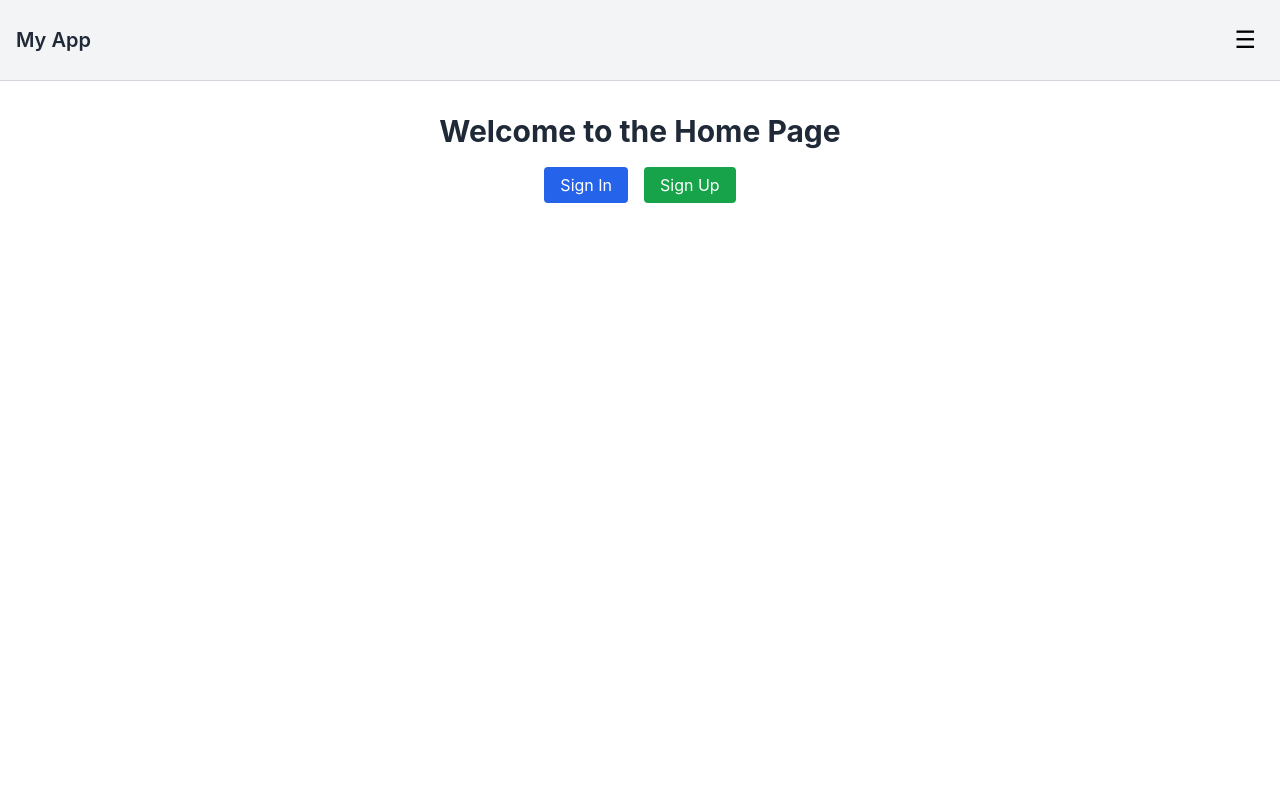
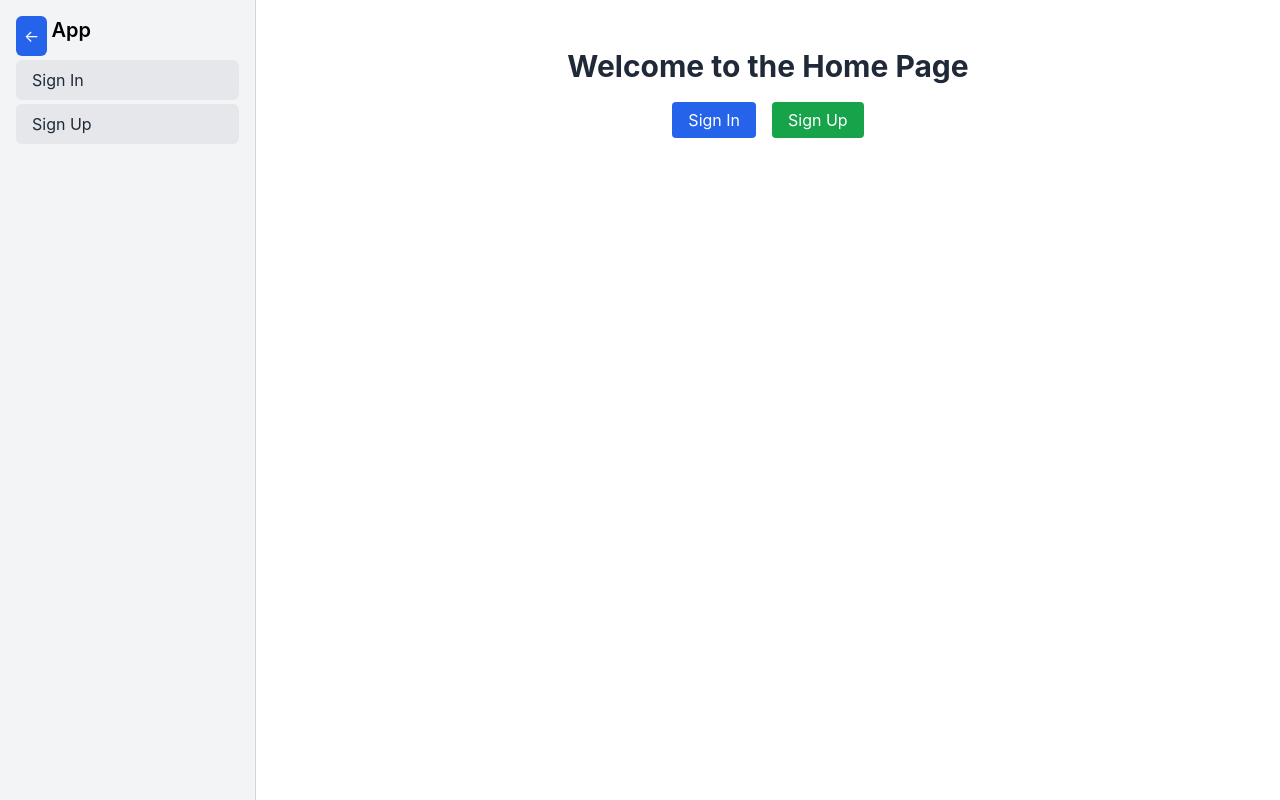
Before and after one commit to danisherror/productivity_manager, a React (Create React App) app in the folder front_end/: page / in a window 1280 px wide. Built offline with nearby package versions, Linux system fonts and the light colour scheme; no server answers.

Commit message:
adding sidebar

```diff
--- a/front_end/src/App.js
+++ b/front_end/src/App.js
@@ -1,5 +1,6 @@
 import React, { useState } from 'react';
 import { BrowserRouter as Router, Routes, Route } from 'react-router-dom';
+
 import Home from './pages/Home';
 import Signup from './pages/Signup';
 import Profile from './pages/Profile';
@@ -7,7 +8,7 @@ import Signin from './pages/Signin';
 import CreateScheduleTask from './pages/CreateScheduleTask';
 import AllScheduleTasks from './pages/AllScheduleTasks';
 import EditTask from './pages/EditTask';
-import Navbar from './pages/Navbar';
+import Sidebar from './pages/Sidebar';  // Updated to Sidebar component
 import TaskAnalysis from './pages/TaskAnalysis';
 import KanbanBoardListPage from './pages/KanbanBoardListPage';
 import KanbanBoardPage from './pages/KanbanBoardPage';
@@ -15,27 +16,41 @@ import CreateBoard from './pages/CreateBoard';
 import CreateDailyProductivity from './pages/CreateDailyProductivity';
 import DailyProductivityAll from './pages/AllDailyProductivity';
 import EditDailyProductivity from './pages/EditDailyProductivity';
+
 function App() {
+  // Optionally, keep track of sidebar open state here and pass down if you want global control
+  // But since Sidebar handles its own open state, this is optional.
+
   return (
     <Router>
-      <Navbar />
+      <div className="flex min-h-screen">
+        {/* Sidebar */}
+        <Sidebar />
+
+        {/* Main content area */}
+        <main className="flex-1 p-4 ml-0 md:ml-64 transition-all duration-300">
+          {/*
+            ml-64 on md and above to provide space for sidebar width (64 = 16rem)
+            On smaller screens sidebar overlays content so margin left is zero.
+          */}
           <Routes>
-        <Route path="/" element={<Home />} />         {/* Home page */}
-        <Route path="/signup" element={<Signup />} />   {/* About page */}
-        <Route path="/profile" element={<Profile />} /> {/* Profile page */}
-        <Route path="/signin" element={<Signin />} />     {/* Catch-all route */}
-        <Route path="/CreateScheduleTask" element={<CreateScheduleTask />} />     {/* Catch-all route */}
+            <Route path="/" element={<Home />} />
+            <Route path="/signup" element={<Signup />} />
+            <Route path="/profile" element={<Profile />} />
+            <Route path="/signin" element={<Signin />} />
+            <Route path="/CreateScheduleTask" element={<CreateScheduleTask />} />
             <Route path="/AllScheduleTasks" element={<AllScheduleTasks />} />
             <Route path="/EditTask/:id" element={<EditTask />} />
-         <Route path="/analysis/" element={<TaskAnalysis />} />
+            <Route path="/analysis" element={<TaskAnalysis />} />
             <Route path="/kanban" element={<KanbanBoardListPage />} />
             <Route path="/kanban/board/:id" element={<KanbanBoardPage />} />
             <Route path="/kanban/create" element={<CreateBoard />} />
-
             <Route path="/daily-productivity/create" element={<CreateDailyProductivity />} />
             <Route path="/daily-productivity" element={<DailyProductivityAll />} />
             <Route path="/daily-productivity/edit/:id" element={<EditDailyProductivity />} />
           </Routes>
+        </main>
+      </div>
     </Router>
   );
 }
--- /dev/null
+++ b/front_end/src/pages/Sidebar.js
@@ -0,0 +1,145 @@
+import React, { useEffect, useState } from 'react';
+import { Link, useLocation, useNavigate } from 'react-router-dom';
+
+const Sidebar = () => {
+  const location = useLocation();
+  const navigate = useNavigate();
+  const [isLoggedIn, setIsLoggedIn] = useState(false);
+  const [isOpen, setIsOpen] = useState(true); // Sidebar visible by default
+
+  useEffect(() => {
+    const checkLogin = async () => {
+      try {
+        const res = await fetch(`${process.env.REACT_APP_BACKEND_URL}/me`, {
+          method: 'GET',
+          credentials: 'include',
+        });
+        setIsLoggedIn(res.ok);
+      } catch (err) {
+        console.error('Error checking auth:', err);
+        setIsLoggedIn(false);
+      }
+    };
+
+    checkLogin();
+  }, [location]);
+
+  const handleLogout = async () => {
+    try {
+      const response = await fetch(`${process.env.REACT_APP_BACKEND_URL}/logout`, {
+        method: 'POST',
+        credentials: 'include',
+      });
+
+      if (response.ok) {
+        alert('Logout successful!');
+        setIsLoggedIn(false);
+        navigate('/signin');
+      } else {
+        alert('Logout failed. Please try again.');
+        console.error('Error:', await response.text());
+      }
+    } catch (error) {
+      console.error('Error:', error);
+      alert('An error occurred. Please try again.');
+    }
+  };
+
+  const linkClasses = (path) =>
+    `block px-4 py-2 rounded-md my-1 transition-colors duration-200 ${
+      location.pathname === path
+        ? 'bg-blue-600 text-white'
+        : 'bg-gray-200 text-gray-800 hover:bg-blue-500 hover:text-white'
+    }`;
+
+  return (
+    <>
+      {/* Toggle Button */}
+      <button
+        onClick={() => setIsOpen(!isOpen)}
+        className="fixed top-4 left-4 z-50 bg-blue-600 text-white p-2 rounded-md hover:bg-blue-700 focus:outline-none focus:ring-2 focus:ring-blue-500"
+        aria-label="Toggle sidebar"
+      >
+        {isOpen ? '←' : '☰'}
+      </button>
+
+      {/* Sidebar */}
+      <nav
+        className={`fixed top-0 left-0 h-full bg-gray-100 border-r border-gray-300 p-4 transition-transform duration-300
+        ${isOpen ? 'translate-x-0' : '-translate-x-full'} w-64 z-40 overflow-auto`}
+      >
+        <h2 className="text-xl font-semibold mb-4">My App</h2>
+        {isLoggedIn ? (
+          <>
+            <Link to="/" className={linkClasses('/')}>
+              Home
+            </Link>
+            <Link to="/profile" className={linkClasses('/profile')}>
+              Profile
+            </Link>
+            <Link to="/AllScheduleTasks" className={linkClasses('/AllScheduleTasks')}>
+              All Tasks
+            </Link>
+            <Link to="/analysis" className={linkClasses('/analysis')}>
+              Analysis
+            </Link>
+            <Link to="/kanban" className={linkClasses('/kanban')}>
+              Kanban Board
+            </Link>
+            <Link to="/daily-productivity" className={linkClasses('/daily-productivity')}>
+              All daily productivity
+            </Link>
+            <button
+              onClick={handleLogout}
+              className="block w-full px-4 py-2 my-1 bg-red-600 text-white rounded-md hover:bg-red-700 transition-colors duration-200"
+            >
+              Logout
+            </button>
+          </>
+        ) : (
+          <>
+            <Link to="/signin" className={linkClasses('/signin')}>
+              Sign In
+            </Link>
+            <Link to="/signup" className={linkClasses('/signup')}>
+              Sign Up
+            </Link>
+          </>
+        )}
+      </nav>
+
+      {/* Overlay for small screens */}
+      {isOpen && (
+        <div
+          onClick={() => setIsOpen(false)}
+          className="fixed inset-0 bg-black opacity-30 z-30 md:hidden"
+        />
+      )}
+
+      {/* Floating Action Buttons */}
+      {isLoggedIn && (
+        <>
+          {/* Create Schedule Task FAB */}
+          <button
+            onClick={() => navigate('/CreateScheduleTask')}
+            title="Create Schedule Task"
+            className="fixed bottom-5 right-5 w-14 h-14 rounded-full bg-blue-600 text-white text-3xl flex items-center justify-center shadow-lg hover:bg-blue-700 focus:outline-none focus:ring-2 focus:ring-blue-500 z-50"
+          >
+            +
+          </button>
+
+          {/* Link to Daily Productivity FAB */}
+          <button
+            onClick={() => navigate('/daily-productivity/create')}
+            title="Daily Productivity Tasks"
+            className="fixed bottom-20 right-5 w-14 h-14 rounded-full bg-green-600 text-white text-3xl flex items-center justify-center shadow-lg hover:bg-green-700 focus:outline-none focus:ring-2 focus:ring-green-500 z-50"
+          >
+            📈
+          </button>
+        </>
+      )}
+    </>
+  );
+};
+
+export default Sidebar;
```
Lines whose indentation alone changed are shown as unchanged.
